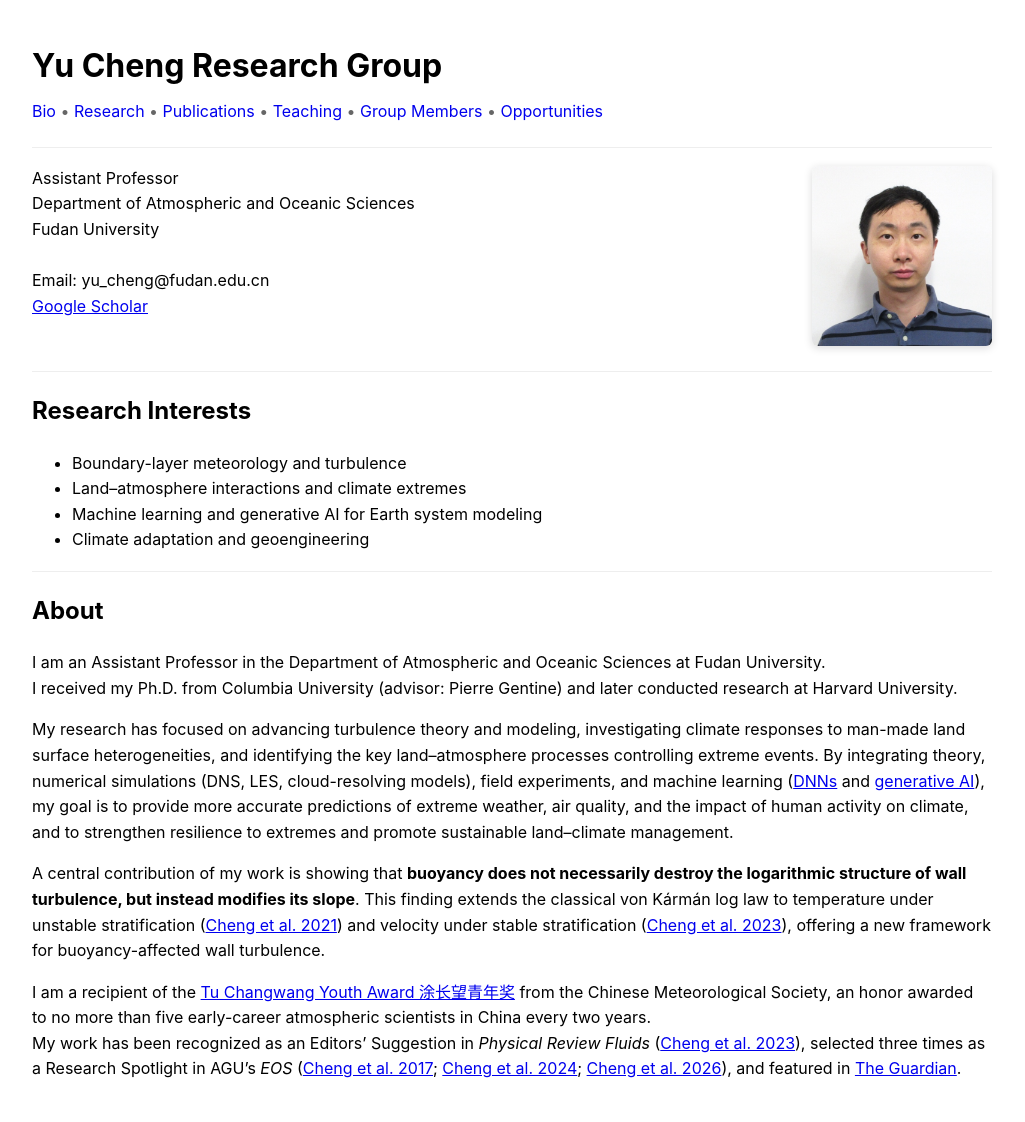
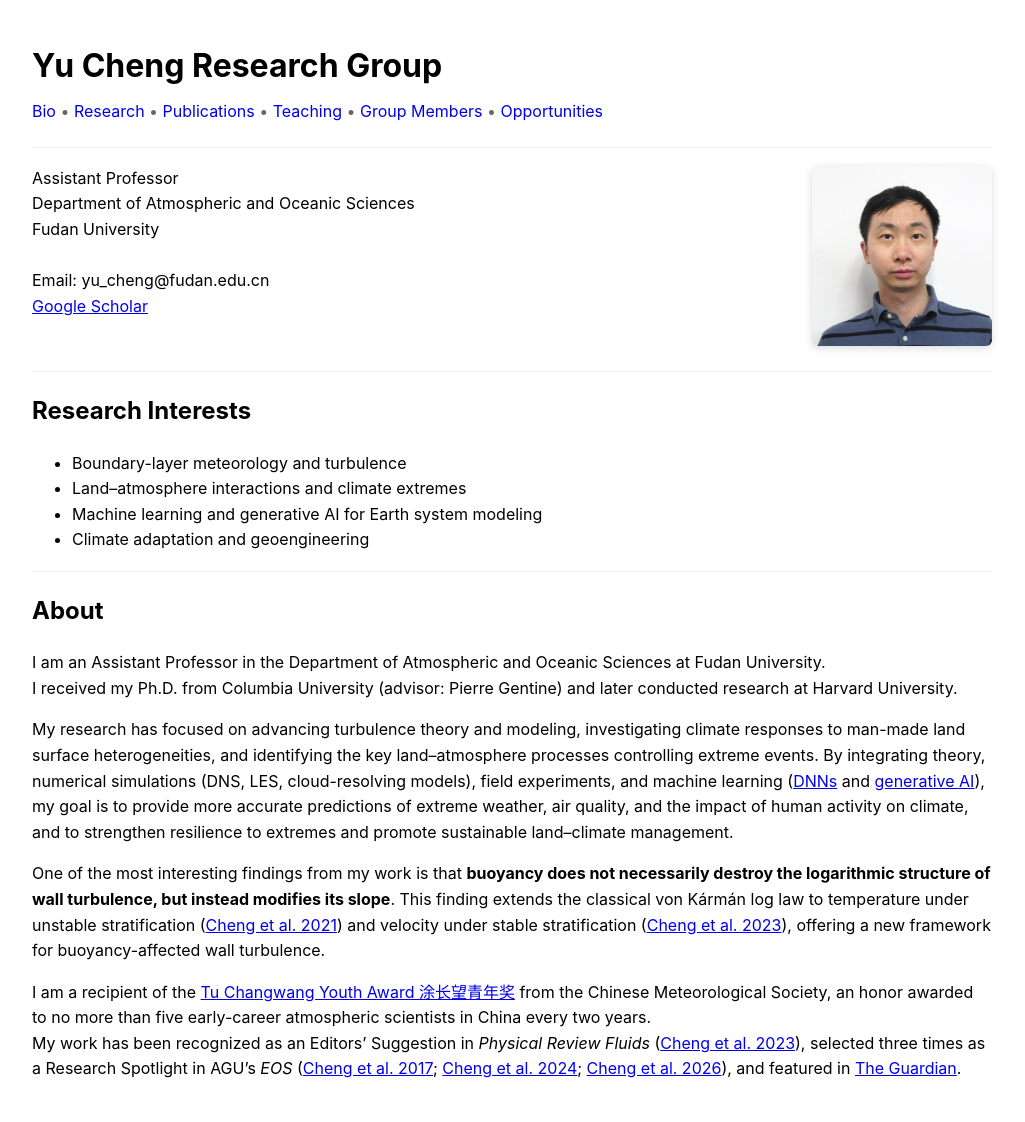
Before and after one commit to yc2965/yc2965.github.io, a Jekyll site: the page built from index.md, in a window 1280 px wide. Shown: the whole page, without its empty margins (128-1153 px from the left). Built offline with Jekyll 4.4.1, drawn with Linux system fonts in a browser that asks for light colours; our own code applies the rules of GitHub Pages for plain Markdown files.

Commit message:
Update index.md

```diff
--- a/index.md
+++ b/index.md
@@ -36,7 +36,7 @@
 
 My research has focused on advancing turbulence theory and modeling, investigating climate responses to man-made land surface heterogeneities, and identifying the key land–atmosphere processes controlling extreme events. By integrating theory, numerical simulations (DNS, LES, cloud-resolving models), field experiments, and machine learning ([DNNs](https://doi.org/10.1029/2021MS002847) and [generative AI](https://doi.org/10.1103/vb6j-f876)), my goal is to provide more accurate predictions of extreme weather, air quality, and the impact of human activity on climate, and to strengthen resilience to extremes and promote sustainable land–climate management.
 
-A central contribution of my work is showing that **buoyancy does not necessarily destroy the logarithmic structure of wall turbulence, but instead modifies its slope**. This finding extends the classical von Kármán log law to temperature under unstable stratification ([Cheng et al. 2021](https://journals.aps.org/prfluids/abstract/10.1103/PhysRevFluids.6.034606)) and velocity under stable stratification ([Cheng et al. 2023](https://journals.aps.org/prfluids/abstract/10.1103/PhysRevFluids.8.114602)), offering a new framework for buoyancy-affected wall turbulence.
+One of the most interesting findings from my work is that **buoyancy does not necessarily destroy the logarithmic structure of wall turbulence, but instead modifies its slope**. This finding extends the classical von Kármán log law to temperature under unstable stratification ([Cheng et al. 2021](https://journals.aps.org/prfluids/abstract/10.1103/PhysRevFluids.6.034606)) and velocity under stable stratification ([Cheng et al. 2023](https://journals.aps.org/prfluids/abstract/10.1103/PhysRevFluids.8.114602)), offering a new framework for buoyancy-affected wall turbulence.
 
 I am a recipient of the [Tu Changwang Youth Award 涂长望青年奖](https://www.cms1924.org/xcwAward.html) from the Chinese Meteorological Society, an honor awarded to no more than five early-career atmospheric scientists in China every two years.
 My work has been recognized as an Editors’ Suggestion in *Physical Review Fluids* ([Cheng et al. 2023](https://doi.org/10.1103/PhysRevFluids.8.114602)), selected three times as a Research Spotlight in AGU’s *EOS* ([Cheng et al. 2017](https://eos.org/research-spotlights/global-atmospheric-observations-may-need-tweaking-for-turbulence); [Cheng et al. 2024](https://eos.org/research-spotlights/seemingly-simple-climate-adaptation-strategy-could-backfire); [Cheng et al. 2026](https://eos.org/research-spotlights/how-much-will-western-wildfires-worsen-under-warming)), and featured in [The Guardian](https://www.theguardian.com/news/2024/dec/05/weatherwatch-why-cooling-white-roofs-cause-neighbours-to-swelter).
```
